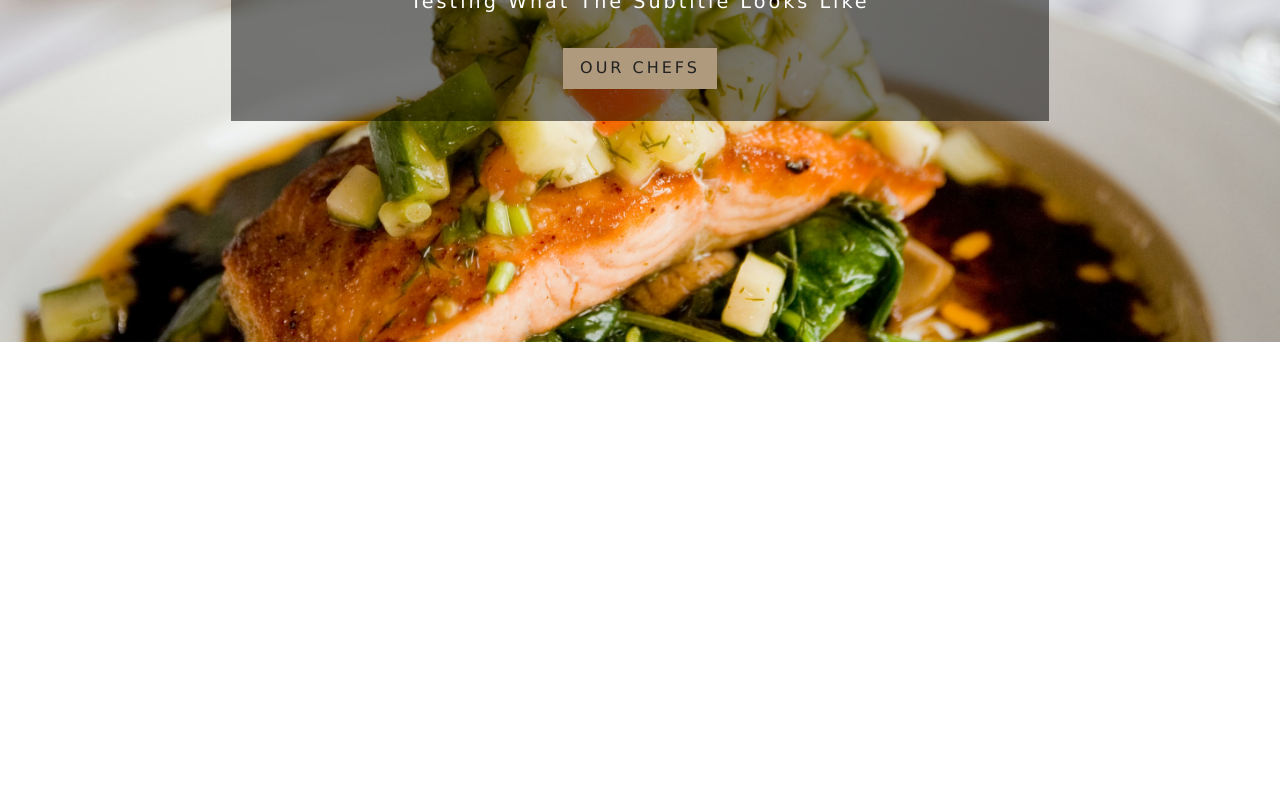
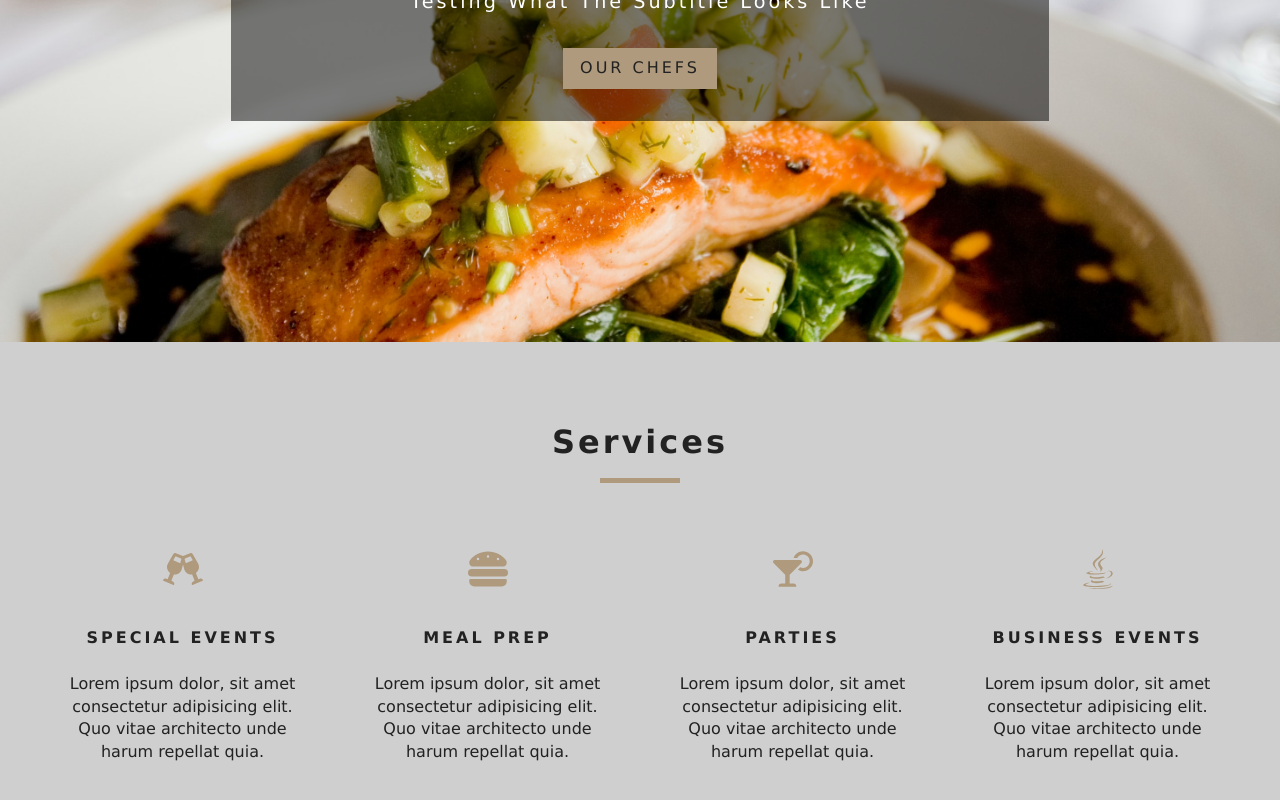
Before and after one commit to yashiazize/CapstoneProject, a React (Create React App) app in the folder front-end/: page / in a window 1280 px wide. Shown: the part 458-1258 px from the top of the page. Before the commit the page ends 800 px from the top, so only its background shows below. Built offline with nearby package versions, Linux system fonts and the light colour scheme; no server answers.

Commit message:
Services (#17)
* test services

* add services section to home page

```diff
--- a/front-end/src/App.css
+++ b/front-end/src/App.css
@@ -16,7 +16,7 @@
 	--darkShadow: 4px 10px 5px 0px rgba(0, 0, 0, 0.5);
 }
 
-/* GLABAL STYLES */
+/* GLOBAL STYLES */
 body {
 	padding-top: 66px;
 	color: var(--mainBlack);
@@ -87,7 +87,7 @@ h6 {
 	padding: 1rem;
 	letter-spacing: var(--mainSpacing);
 }
-/* end of globals */
+/* End of Global Styles */
 
 /* N A V B A R */
 .navbar {
@@ -159,7 +159,7 @@ h6 {
 		padding: 0.5rem 0;
 	}
 }
-/* end of navbar */
+/* End of NavBar */
 
 /* H E R O */
 .defaultHero,
@@ -177,7 +177,7 @@ h6 {
 }
 /* End of Hero */
 
-/* BANNER */
+/* B A N N E R */
 .banner {
 	display: inline-block;
 	background: rgba(0, 0, 0, 0.5);
@@ -217,3 +217,66 @@ h6 {
 	}
 }
 /* End of Banner */
+
+/* S E R V I C E S */
+.services {
+	padding: 5rem 0;
+}
+.services {
+	background: var(--darkGrey);
+	text-align: center;
+}
+.services-center {
+	width: 90vw;
+	margin: 0 auto;
+	display: grid;
+	grid-template-columns: repeat(auto-fit, minmax(255px, 1fr));
+	grid-row-gap: 2rem;
+	grid-column-gap: 50px;
+}
+.service span {
+	display: inline-block;
+	color: var(--primaryColor);
+	font-size: 2.5rem;
+	margin-bottom: 1.5rem;
+}
+.services h6 {
+	letter-spacing: var(--mainSpacing);
+	text-transform: uppercase;
+}
+.services p {
+	width: 80%;
+	margin: 0 auto;
+}
+@media screen and (min-width: 992px) {
+	.services-center {
+		width: 95vw;
+		max-width: 1170px;
+	}
+}
+
+@media screen and (min-width: 1200px) {
+	.services p {
+		width: 100%;
+	}
+}
+/* End of Services */
+
+/* T I T L E */
+.section-title {
+	text-align: center;
+	margin-bottom: 4rem;
+}
+.section-title h4 {
+	font-size: 2rem;
+	letter-spacing: var(--mainSpacing);
+	text-transform: capitalize;
+	margin-bottom: 1rem;
+}
+.section-title div {
+	width: 5rem;
+	height: 5px;
+	margin: 0 auto;
+	background: var(--primaryColor);
+}
+/* End of Title */
--- /dev/null
+++ b/front-end/src/Components/Services.js
@@ -0,0 +1,54 @@
+import Title from "./Title";
+import { useState } from "react";
+
+import {
+	FaGlassCheers,
+	FaCookieBite,
+	FaHamburger,
+	FaCocktail,
+	FaJava,
+} from "react-icons/fa";
+
+const Services = () => {
+	const services = [
+		{
+			icon: <FaGlassCheers />,
+			title: "special events",
+			info: "Lorem ipsum dolor, sit amet consectetur adipisicing elit. Quo vitae architecto unde harum repellat quia.",
+		},
+		{
+			icon: <FaHamburger />,
+			title: "meal prep",
+			info: "Lorem ipsum dolor, sit amet consectetur adipisicing elit. Quo vitae architecto unde harum repellat quia.",
+		},
+		{
+			icon: <FaCocktail />,
+			title: "parties",
+			info: "Lorem ipsum dolor, sit amet consectetur adipisicing elit. Quo vitae architecto unde harum repellat quia.",
+		},
+		{
+			icon: <FaJava />,
+			title: "business events",
+			info: "Lorem ipsum dolor, sit amet consectetur adipisicing elit. Quo vitae architecto unde harum repellat quia.",
+		},
+	];
+
+	return (
+		<section className="services">
+			<Title title="services" />
+			<div className="services-center">
+				{services.map((service, index) => {
+					return (
+						<article key={index} className="service">
+							<span>{service.icon}</span>
+							<h6>{service.title}</h6>
+							<p>{service.info}</p>
+						</article>
+					);
+				})}
+			</div>
+		</section>
+	);
+};
+
+export default Services;
--- /dev/null
+++ b/front-end/src/Components/Title.js
@@ -0,0 +1,10 @@
+const Title = ({ title }) => {
+	return (
+		<div className="section-title">
+			<h4>{title}</h4>
+			<div></div>
+		</div>
+	);
+};
+
+export default Title;
--- a/front-end/src/Pages/Home.js
+++ b/front-end/src/Pages/Home.js
@@ -1,6 +1,7 @@
 import { Link } from "react-router-dom";
 import Hero from "../Components/Hero";
 import Banner from "../Components/Banner";
+import Services from "../Components/Services";
 
 const Home = () => {
 	return (
@@ -15,6 +16,7 @@ const Home = () => {
 					</Link>
 				</Banner>
 			</Hero>
+			<Services />
 		</>
 	);
 };
--- a/front-end/src/Pages/Index.js
+++ b/front-end/src/Pages/Index.js
@@ -7,10 +7,7 @@ const Index = ({ chefs }) => {
 	return (
 		<>
 			<Hero hero="chefsHero">
-				<Banner
-					title="our chefs "
-					subtitle="testing what the subtitle looks like"
-				>
+				<Banner title="our chefs ">
 					<Link to={"/bookings/new"} className="btn-primary">
 						book a chef
 					</Link>
```
